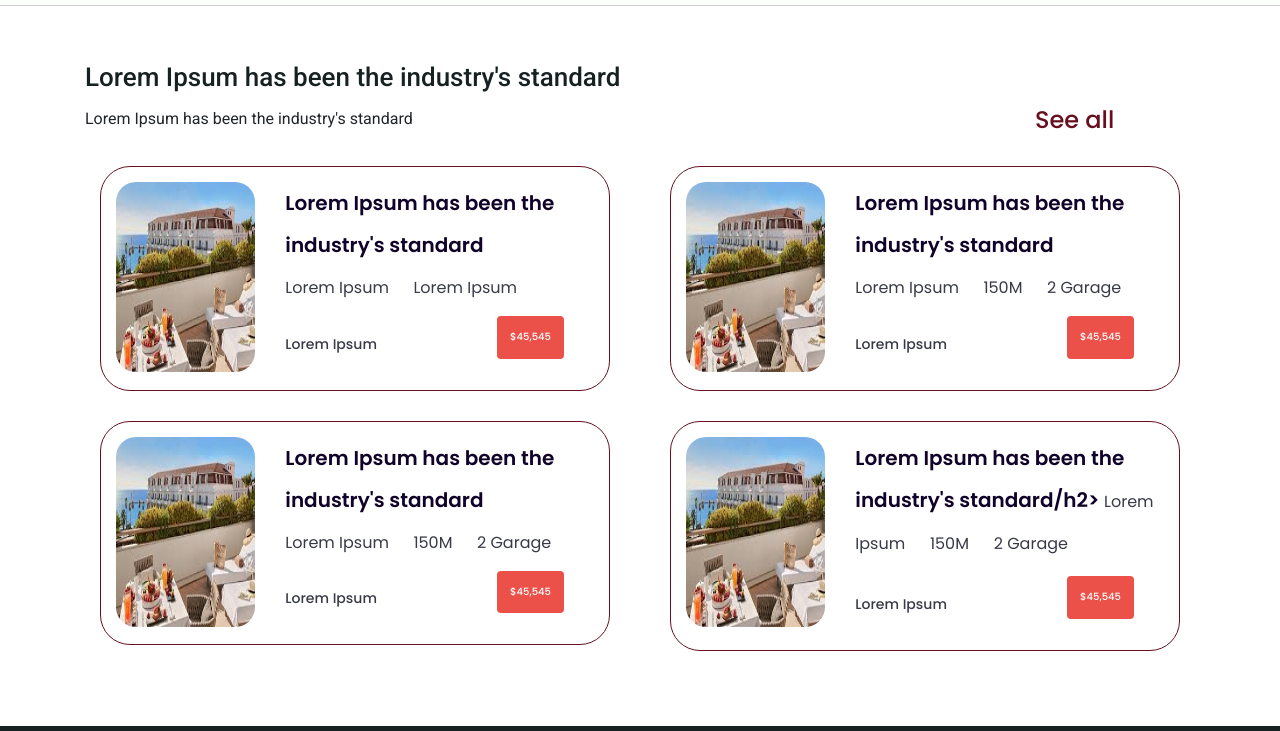
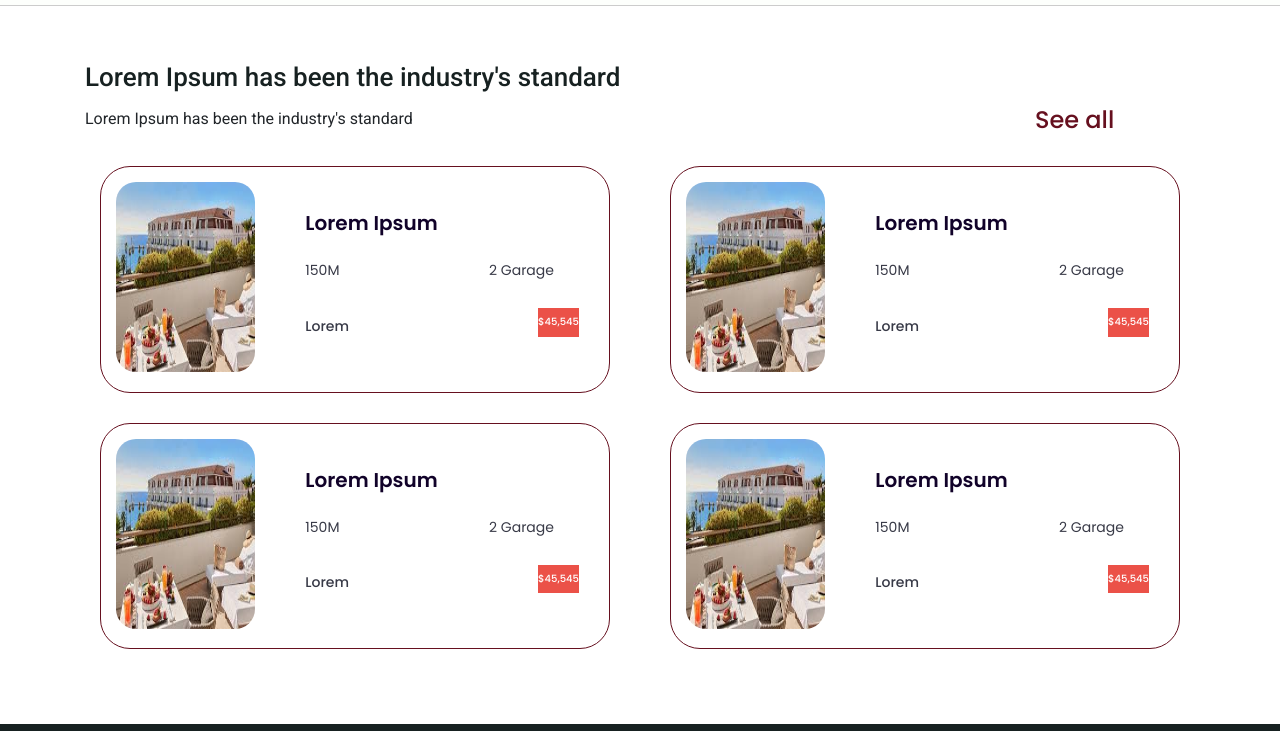
Before and after one commit to nadiarahmi2023/maquette1, a plain HTML site: page index.html in a window 1280 px wide. Shown: the part 69-800 px from the top of the page. Drawn offline with Linux system fonts and the light colour scheme.

Commit message:
add files

```diff
--- a/css/style.scss
+++ b/css/style.scss
@@ -42,6 +42,11 @@ nav {
  .buttons .btn {
         border-radius: 12px;
     }
+    .buttons .btn:hover {
+        background-color: #fff;
+        color:var(--primary-color);
+        border:1px solid var(--primary-color);
+    }
      .log {
         background-color: #E8E9ED;
         color: var(--primary-color);
@@ -54,13 +59,6 @@ nav {
 }
 
 }
-
-
-
-
-
-
-
 
 /*end header*/
 /*start section*/
@@ -93,27 +91,27 @@ nav {
 
      }
 
-     .row .box:hover{
+     .row .card:hover{
     box-shadow: 0px 17px 50px 0px #8F90A652;
        }
-    .box {
+    .card {
     border: 1px solid #66101F;
     border-radius: 30px;
     margin: 15px;
     padding: 15px;
      }
-     .box .img-fluid {
+     .card .img-fluid {
     border-radius: 20px;
     width: 100%;
     height: 190px;
 
       }
 
-    .box .info {
+    .card  {
     position: relative;
     }
 
-     .box .info h2 {
+     .card h5 {
     font-family: 'poppins';
     font-weight: 600;
     font-size: 20px;
@@ -122,16 +120,16 @@ nav {
     padding-top: 0;
     }
 
-     .box .info span {
+     .card span {
     font-family: 'poppins';
-    font-size: 16px;
+    font-size: 14px;
     font-weight: 400;
     line-height: 28.5px;
     margin-right: 20px;
     color: #383A47;
     }
 
-  .box .info p {
+  .card p {
     font-family: 'Poppins';
     font-size: 14px;
     font-weight: 500;
@@ -141,7 +139,7 @@ nav {
     margin-top: 27px;
 }
 
-   .box .info .prix {
+   .card .prix {
     font-family: 'poppins';
     font-weight: 500;
     font-size: 10px;
@@ -151,7 +149,7 @@ nav {
     background-color: var(--primary-color);
     position: absolute;
     right: 30px;
-    bottom: 0px;
+    bottom: 40px;
 
 }
 }
--- a/index.html
+++ b/index.html
@@ -60,75 +60,96 @@
         </div>
         <div class="row">
             <div class="col-12 col-md-6">
-                <div class="box">
+                <div class="card">
                     <div class="row">
                         <div class="col-4">
                             <img src="images/img3.jpg" class="img-fluid">
                         </div>
                         <div class="col-8">
-                            <div class="info">
-                                <h2> Lorem Ipsum has been the industry's standard</h2>
-                                <span>Lorem Ipsum</span>
-                                <span>Lorem Ipsum</span>
-                                <p>Lorem Ipsum</p>
-                                <a class="btn prix" href="#">$45,545</a>
+                            <div class="card-body">
+                                <h5 class="card-title">Lorem Ipsum </h5>
+                                <div  class="card-text d-flex justify-content-between">
+
+                                    <span>150M</span>
+                                    <span>2 Garage</span>
+                                </div>
+                                <div class="price d-flex justify-content-between">
+                                <p>Lorem</p>
+                                <a class="prix" href="#">$45,545</a>
+                                </div>
+
                             </div>
                          </div>
                      </div>
               </div>
               </div>
               <div class="col-12 col-md-6">
-                <div class="box">
+                <div class="card">
                     <div class="row">
                         <div class="col-4">
                             <img src="images/img3.jpg" class="img-fluid">
                         </div>
                         <div class="col-8">
-                            <div class="info">
-                                <h2>Lorem Ipsum has been the industry's standard</h2>
-                                <span>Lorem Ipsum</span>
+                            <div class="card-body">
+                                <h5 class="card-title">Lorem Ipsum </h5>
+                                <div  class="card-text d-flex justify-content-between">
+
                                     <span>150M</span>
                                     <span>2 Garage</span>
-                                <p>Lorem Ipsum</p>
-                                <a class="btn prix" href="#">$45,545</a>
+                                </div>
+                                <div class="price d-flex justify-content-between">
+                                <p>Lorem</p>
+                                <a class="prix" href="#">$45,545</a>
+                                </div>
+
                             </div>
                          </div>
                      </div>
               </div>
               </div>
               <div class="col-12 col-md-6">
-                <div class="box">
+                <div class="card">
                     <div class="row">
                         <div class="col-4">
                             <img src="images/img3.jpg" class="img-fluid">
                         </div>
                         <div class="col-8">
-                            <div class="info">
-                                <h2>Lorem Ipsum has been the industry's standard</h2>
-                                <span>Lorem Ipsum</span>
+                            <div class="card-body">
+                                <h5 class="card-title">Lorem Ipsum </h5>
+                                <div  class="card-text d-flex justify-content-between">
+
                                     <span>150M</span>
                                     <span>2 Garage</span>
-                                <p>Lorem Ipsum</p>
-                                <a class="btn prix" href="#">$45,545</a>
+                                </div>
+                                <div class="price d-flex justify-content-between">
+                                <p>Lorem </p>
+                                <a class="prix" href="#">$45,545</a>
+                                </div>
+
                             </div>
                          </div>
                      </div>
               </div>
               </div>
               <div class="col-12 col-md-6">
-                <div class="box">
+                <div class="card">
                     <div class="row">
                         <div class="col-4">
                             <img src="images/img3.jpg" class="img-fluid">
                         </div>
                         <div class="col-8">
-                            <div class="info">
-                                <h2>Lorem Ipsum has been the industry's standard/h2>
-                                <span>Lorem Ipsum</span>
+                            <div class="card-body">
+                                <h5 class="card-title">Lorem Ipsum </h5>
+                                <div  class="card-text d-flex justify-content-between">
+
                                     <span>150M</span>
                                     <span>2 Garage</span>
-                                <p>Lorem Ipsum</p>
-                                <a class="btn prix" href="#">$45,545</a>
+                                </div>
+                                <div class="price d-flex justify-content-between">
+                                <p>Lorem </p>
+                                <a class="prix" href="#">$45,545</a>
+                                </div>
+
                             </div>
                          </div>
                      </div>
@@ -217,7 +238,7 @@
         </div>
         <div class="copyright">
             <div class="row">
-                <div class="col-md-8">
+                <div class="col-12 col-md-8">
                     <div class="links">
                         <ul class="list-unstyled d-flex">
                             <li><a>Privacy Policy</a></li>
@@ -228,7 +249,7 @@
                         </ul>
                     </div>
                 </div>
-                <div class="col-md-4">
+                <div class="col-12 col-md-4">
                     <div class="copy m-3">&copy; 2023 All Rights Reserved</div>
                 </div>
             </div>
```
Also changed, not shown: css/style.css, 1 other file. Lines whose indentation alone changed are shown as unchanged.
